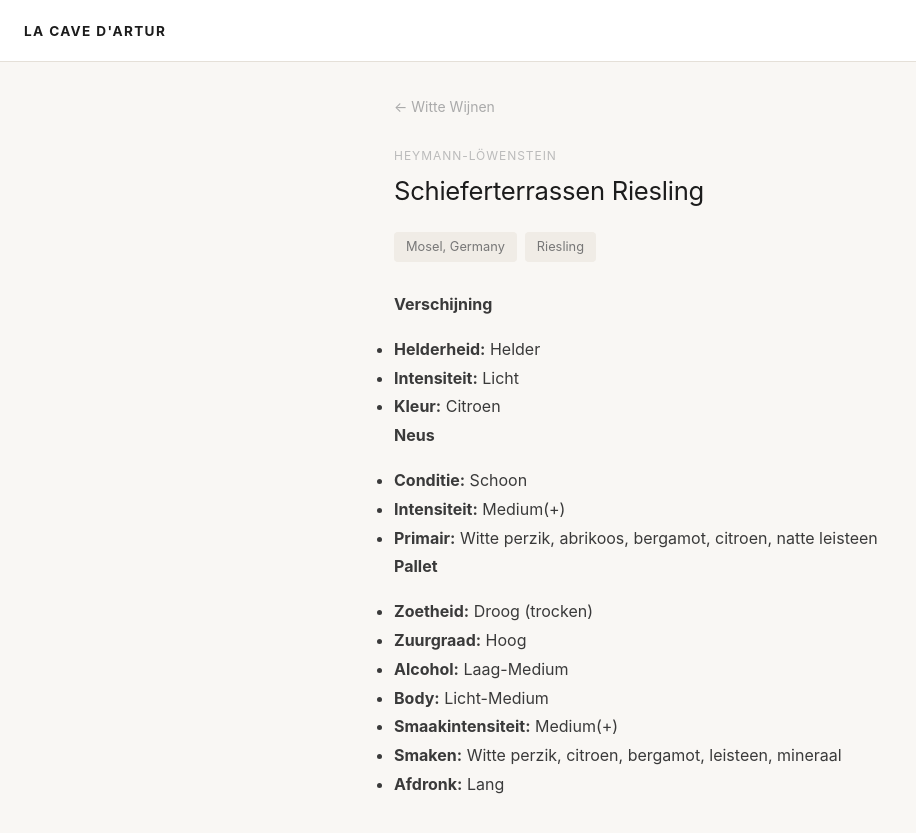
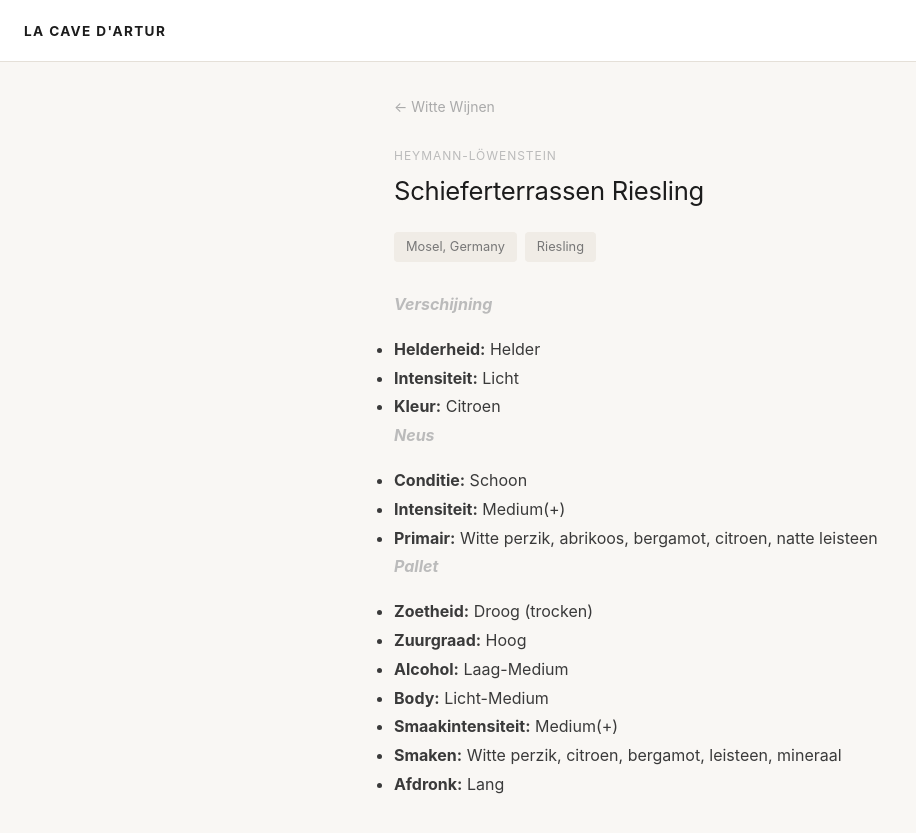
Before and after one commit to ScheerdersJonas/la_cave_d_artur, a Jekyll site: the page built from wines/white/heymann-lowenstein-schieferterrassen-riesling.md, in a window 1280 px wide. Shown: the top 833 px of the page, without its empty margins (0-916 px from the left). Built offline with Jekyll 4.4.1, drawn with Linux system fonts in a browser that asks for light colours.

```diff
--- a/wines/white/heymann-lowenstein-schieferterrassen-riesling.md
+++ b/wines/white/heymann-lowenstein-schieferterrassen-riesling.md
@@ -8,19 +8,19 @@ back_url: /wines/white/
 back_label: Witte Wijnen
 ---
 
-**Verschijning**
+***Verschijning***
 
 - **Helderheid:** Helder
 - **Intensiteit:** Licht
 - **Kleur:** Citroen
 
-**Neus**
+***Neus***
 
 - **Conditie:** Schoon
 - **Intensiteit:** Medium(+)
 - **Primair:** Witte perzik, abrikoos, bergamot, citroen, natte leisteen
 
-**Pallet**
+***Pallet***
 
 - **Zoetheid:** Droog (trocken)
 - **Zuurgraad:** Hoog
```
